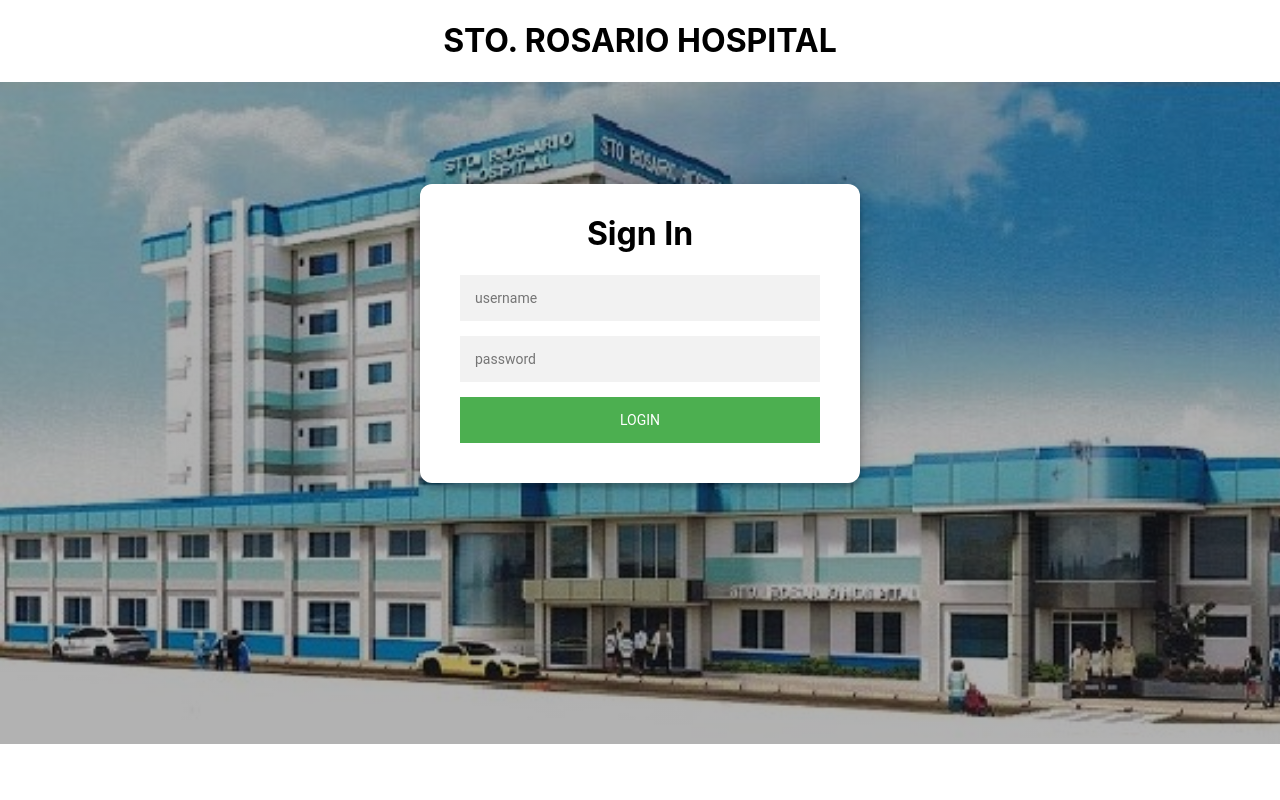
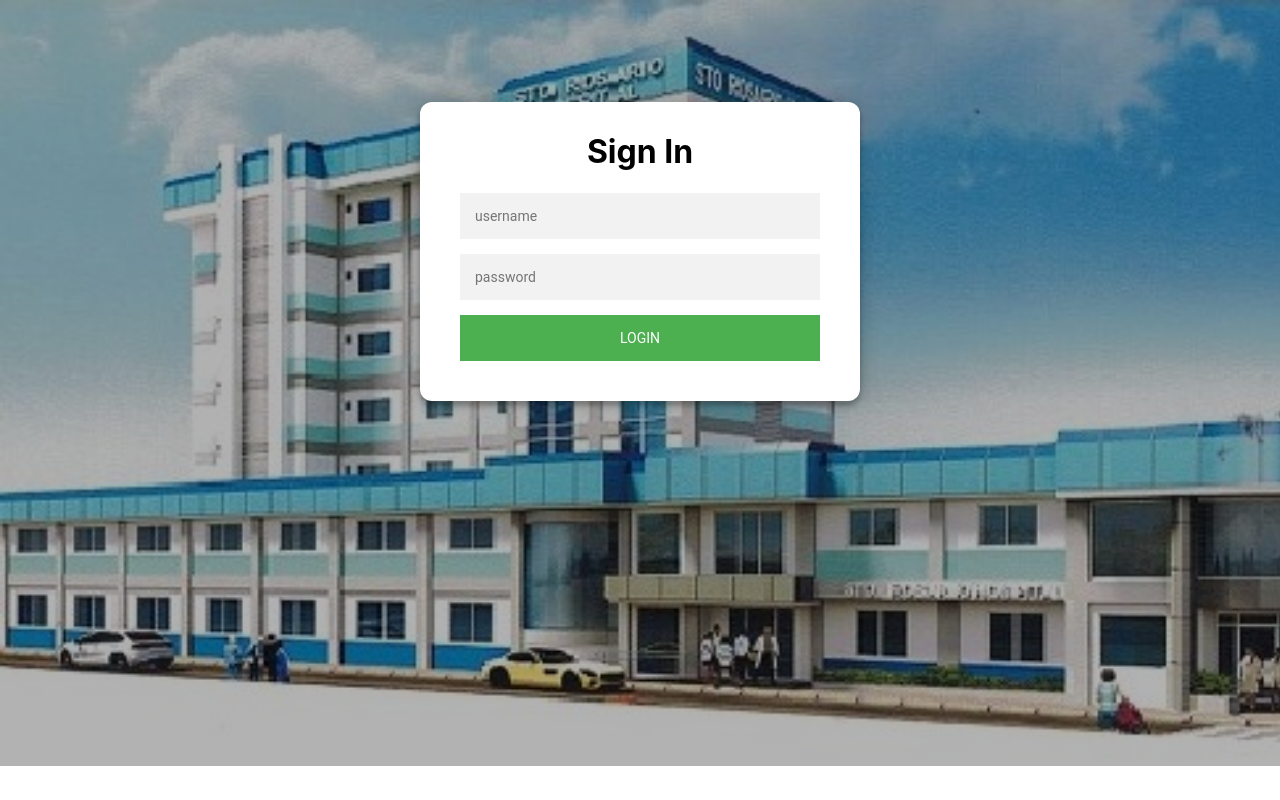
Before and after one commit to krizziamf/srh-cqsystem, a React (Create React App) app: page / in a window 1280 px wide. Built offline with nearby package versions, Linux system fonts and the light colour scheme.

Commit message:
changed login to sass

```diff
--- a/src/App.js
+++ b/src/App.js
@@ -6,7 +6,6 @@
 function App() {
   return (
     <div className="App">
-        <Header />
         <Login />
     </div>
   );
--- a/src/style/login.css
+++ b/src/style/login.css
@@ -1,13 +1,13 @@
 .login-container {
   width: 100%;
-    height: 70vh;
-    background: linear-gradient(rgba(0,0,0,.3), rgba(0,0,0,.3)), url(/images/srh1.jpg);
+  height: 83vh;
+  background: -webkit-gradient(linear, left top, left bottom, from(rgba(0, 0, 0, 0.3)), to(rgba(0, 0, 0, 0.3))), url(/images/srh1.jpg);
+  background: linear-gradient(rgba(0, 0, 0, 0.3), rgba(0, 0, 0, 0.3)), url(/images/srh1.jpg);
   background-size: cover;
   background-repeat: no-repeat;
   padding: 8% 0 0;
   margin: auto;
 }
-
 
 form {
   position: relative;
@@ -17,6 +17,7 @@
   margin: 0 auto 100px;
   padding: 40px;
   text-align: center;
+  -webkit-box-shadow: 0 0 20px 0 rgba(0, 0, 0, 0.2), 0 5px 5px 0 rgba(0, 0, 0, 0.24);
           box-shadow: 0 0 20px 0 rgba(0, 0, 0, 0.2), 0 5px 5px 0 rgba(0, 0, 0, 0.24);
   border-radius: 12px;
 }
@@ -33,6 +34,7 @@
   border: 0;
   margin: 0 0 15px;
   padding: 15px;
+  -webkit-box-sizing: border-box;
           box-sizing: border-box;
   font-size: 14px;
 }
@@ -51,3 +53,4 @@
   transition: all 0.3 ease;
   cursor: pointer;
 }
+/*# sourceMappingURL=login.css.map */
--- /dev/null
+++ b/src/style/login.scss
@@ -0,0 +1,53 @@
+.login-container {
+    width: 100%;
+    height: 83vh;
+    background: linear-gradient(rgba(0,0,0,.3), rgba(0,0,0,.3)), url(/images/srh1.jpg);
+    background-size: cover;
+    background-repeat: no-repeat;
+    padding: 8% 0 0;
+    margin: auto;
+}
+
+
+form {
+    position: relative;
+    z-index: 1;
+    background: #FFFFFF;
+    max-width: 360px;
+    margin: 0 auto 100px;
+    padding: 40px;
+    text-align: center;
+    box-shadow: 0 0 20px 0 rgba(0, 0, 0, 0.2), 0 5px 5px 0 rgba(0, 0, 0, 0.24);
+    border-radius: 12px;
+  }
+
+  .login-title {
+      margin-top: -10px;
+  }
+
+  form input {
+    font-family: "Roboto", sans-serif;
+    outline: 0;
+    background: #f2f2f2;
+    width: 100%;
+    border: 0;
+    margin: 0 0 15px;
+    padding: 15px;
+    box-sizing: border-box;
+    font-size: 14px;
+  }
+
+  form button {
+    font-family: "Roboto", sans-serif;
+    text-transform: uppercase;
+    outline: 0;
+    background: #4CAF50;
+    width: 100%;
+    border: 0;
+    padding: 15px;
+    color: #FFFFFF;
+    font-size: 14px;
+    -webkit-transition: all 0.3 ease;
+    transition: all 0.3 ease;
+    cursor: pointer;
+  }
```
Also changed, not shown: 1 other file (tests, documents, lock files or other folders). Lines whose indentation alone changed are shown as unchanged.
